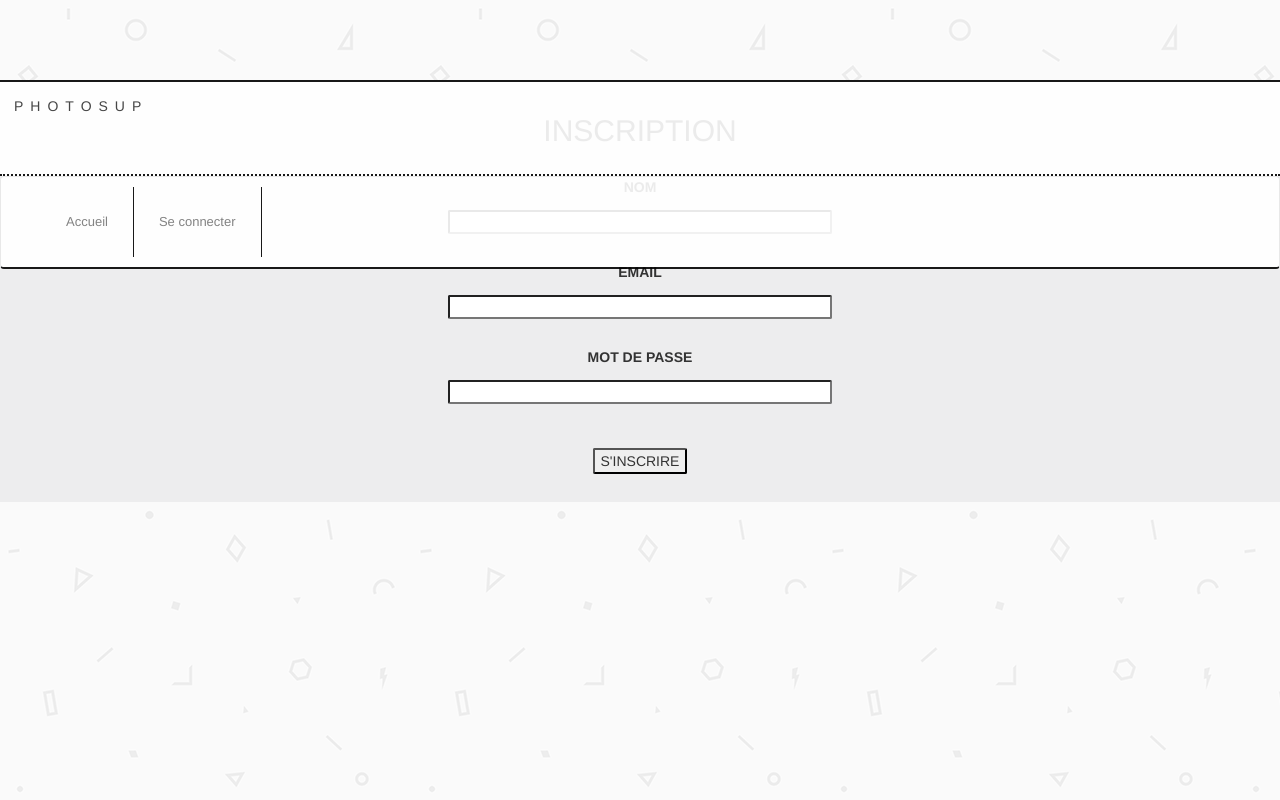
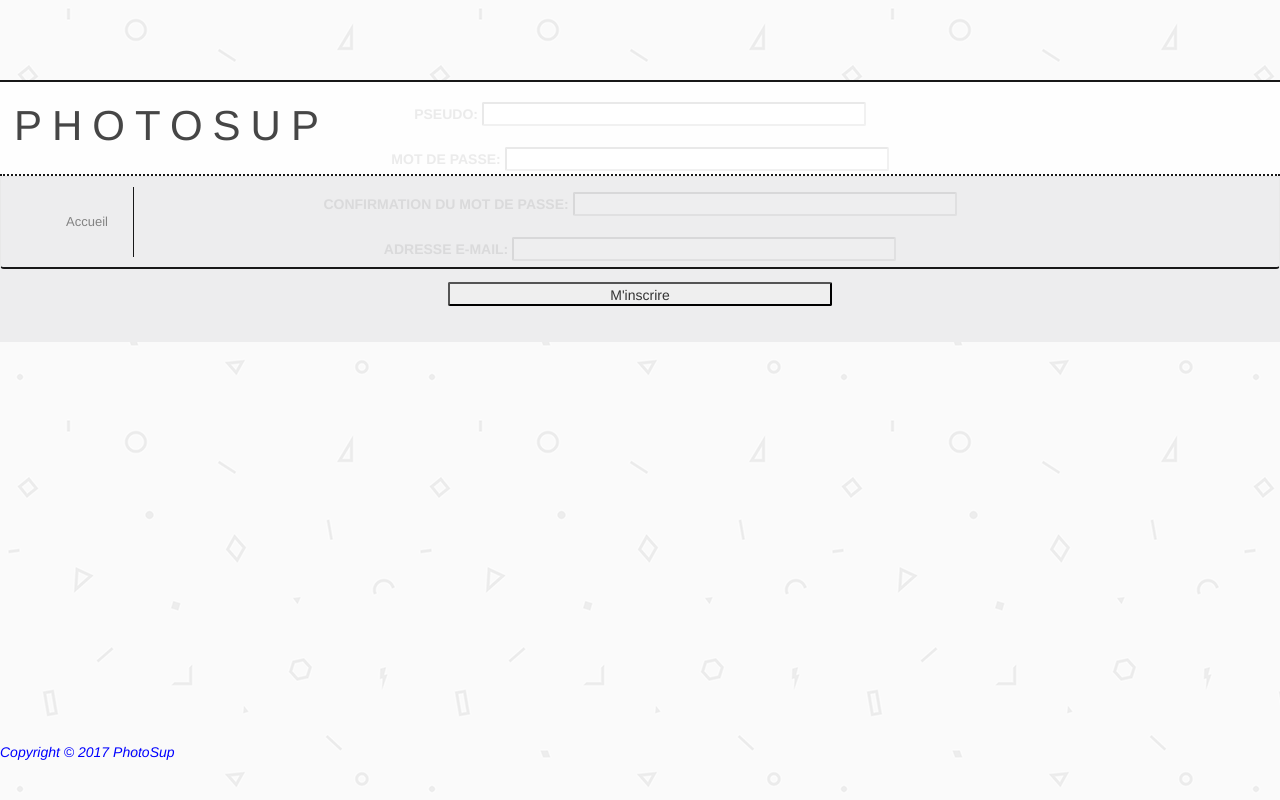
Before and after one commit to BranisLamrani/Projet-PHP, a PHP site: page /inscription.php in a window 1280 px wide. Run offline with PHP 8.4, Linux system fonts and the light colour scheme.

Commit message:
Add files via upload

```diff
--- a/inscription.php
+++ b/inscription.php
@@ -1,12 +1,33 @@
 <?php
+
+
+
+    ini_set('display_errors',1);
+    ini_set('error_reporting',E_ALL);
+
+
+    $dsn = 'mysql:dbname=projet_php;host=127.0.0.1';
+    $user = 'root';
+    $password = '';
+
+    try {
+        $dbh = new PDO($dsn, $user, $password);
+    } catch (PDOException $e) {
+        echo 'Connexion échouée : ' . $e->getMessage();
+    }
+
     if (!empty($_POST)) {
-        $crypt_password = crypt($_POST['inscription_password'], 'branisnaomipratheepa');
+        $password1 = htmlentities($_POST['password1']);
+        $password2 = htmlentities($_POST['password2']);
+        $crypt_password = crypt($_POST['password1'], 'branisnaomipratheepa');
         //préparation de la requete
-        $requete = $dbh->prepare('INSERT INTO profil VALUES (NULL, :name, :password, :mail)');
+            if($password1 == $password2)
+            {
+                $requete = $dbh->prepare('INSERT INTO profil VALUES (NULL, :name, :password1, :mail)');
                 //exécution de la requete
                 $requete->execute([
                     ':name' => $_POST['name'],
-            ':password' => $crypt_password,
+                    ':password1' => $crypt_password,
                     ':mail' => $_POST['inscription_mail']
                 ]);
                 /*$dest = $_POST['inscription_mail'];
@@ -16,15 +37,25 @@
                 mail($dest, $subject, $message);
                 header(('location:connexion.php'));*/
             }
+            else{
+                echo "Les mots de passes ne sont pas identiques.. Faites attention à bien taper le mot de passe !";
+            }
+    }
 ?>
+
+
+
+
 <!DOCTYPE html>
 <html lang="en">
 <head>
     <meta charset="UTF-8">
-    <title>Document</title>
+    <meta name="viewport" content="width=device-width, initial-scale=1, maximum-scale=1, user-scalable=no">
+    <title>Form</title>
     <link rel="stylesheet" href="https://maxcdn.bootstrapcdn.com/bootstrap/3.3.7/css/bootstrap.min.css" integrity="sha384-BVYiiSIFeK1dGmJRAkycuHAHRg32OmUcww7on3RYdg4Va+PmSTsz/K68vbdEjh4u" crossorigin="anonymous">
     <link rel="stylesheet" href="./css/index.css">
-    <link rel="stylesheet" href="index.css">
+    <link rel="stylesheet" href="./css/connexion.css">
+    <link rel="stylesheet" href="./css/inscription.css"
 </head>
 <body>
 
@@ -37,8 +68,6 @@
 
 <nav class="navbar navbar-default">
     <div class="container-fluid">
-        <!-- Brand and toggle get grouped for better mobile display -->
-
         <div class="navbar-header">
             <button type="button" class="navbar-toggle collapsed" data-toggle="collapse" data-target="#bs-example-navbar-collapse-1" aria-expanded="false">
                 <span class="sr-only">Toggle navigation</span>
@@ -48,11 +77,9 @@
             </button>
         </div>
 
-        <!-- Collect the nav links, forms, and other content for toggling -->
         <div class="collapse navbar-collapse" id="bs-example-navbar-collapse-1">
             <ul class="nav navbar-nav">
                 <li><a href="index.php">Accueil</a></li>
-                <li><a href="connexion.php">Se connecter</a></li>
             </ul>
 
         </div>
@@ -60,44 +87,42 @@
 
 </nav>
 
+
 <div class="inscription">
-    <form action="#" method="post" enctype="multipart/form-data">
-        <h2>INSCRIPTION</h2>
-        <br>
+ <form method="post">
 
-        <div>
-            <label for="name">Nom</label>
-            <br>
-            <input type="text" name="name" id="name">
+
+    <label>Pseudo: <input type="text" name="name" class="saisir"/></label><br/>
+
+
+
+    <label>Mot de passe: <input type="password" name="password1"/></label><br/>
+
+
+
+    <label>Confirmation du mot de passe: <input type="password" name="password2"/></label><br/>
+
+
+
+    <label >Adresse e-mail: <input type="text" name="inscription_mail"/></label><br/>
+
+
+
+    <input type="submit" value="M'inscrire" class="submitt" />
+
+ </form>
 </div>
 
-        <br>
-        <div>
-            <label for="inscription_mail">Email</label>
-            <br>
-            <input type="Email" name="inscription_mail" id="inscription_mail">
+<footer>
+    <div class="copyright">
+        Copyright © 2017 PhotoSup
     </div>
-
-        <br>
-
-        <div>
-            <label for="inscription_password">Mot de passe</label>
-            <br>
-            <input type="password" name="inscription_password" id="inscription_password">
-        </div>
-
-
-        <br>
-
-        <button type="submit"> S'inscrire</button>
-    </form>
-</div>
+</footer>
 
 <!-- jQuery (necessary for Bootstrap's JavaScript plugins) -->
 <script src="https://ajax.googleapis.com/ajax/libs/jquery/1.12.4/jquery.min.js"></script>
 <!-- Include all compiled plugins (below), or include individual files as needed -->
 <!-- Latest compiled and minified JavaScript -->
 <script src="https://maxcdn.bootstrapcdn.com/bootstrap/3.3.7/js/bootstrap.min.js" integrity="sha384-Tc5IQib027qvyjSMfHjOMaLkfuWVxZxUPnCJA7l2mCWNIpG9mGCD8wGNIcPD7Txa" crossorigin="anonymous"></script>
-
 </body>
 </html>
```
Lines whose indentation alone changed are shown as unchanged.
